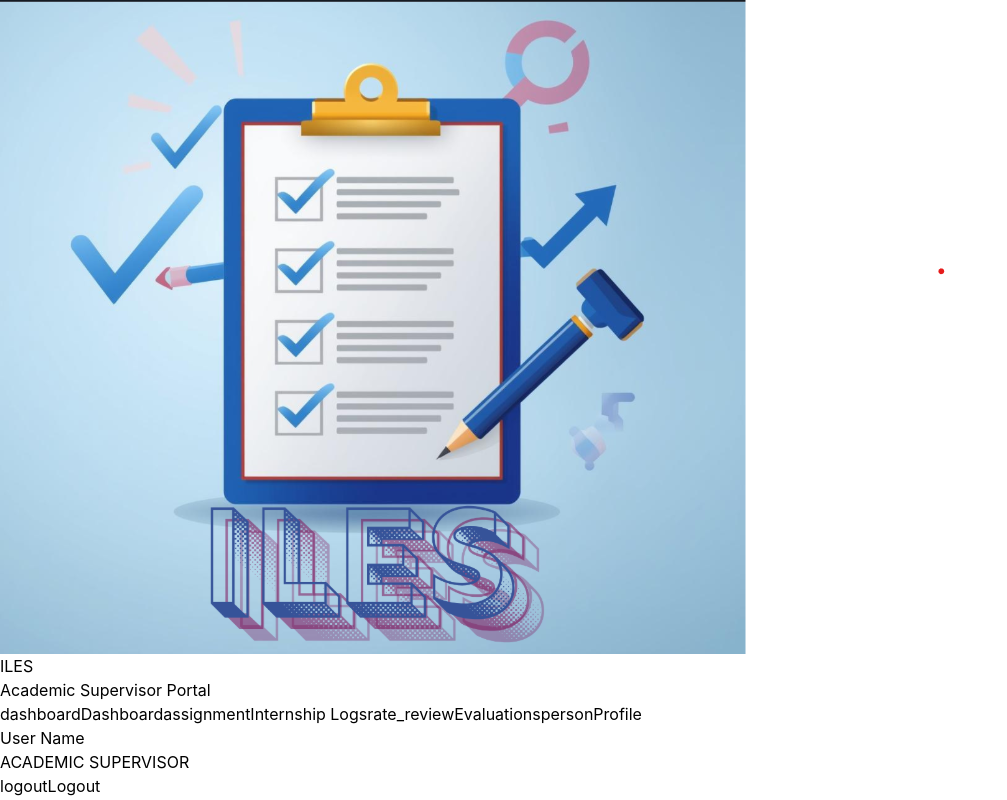
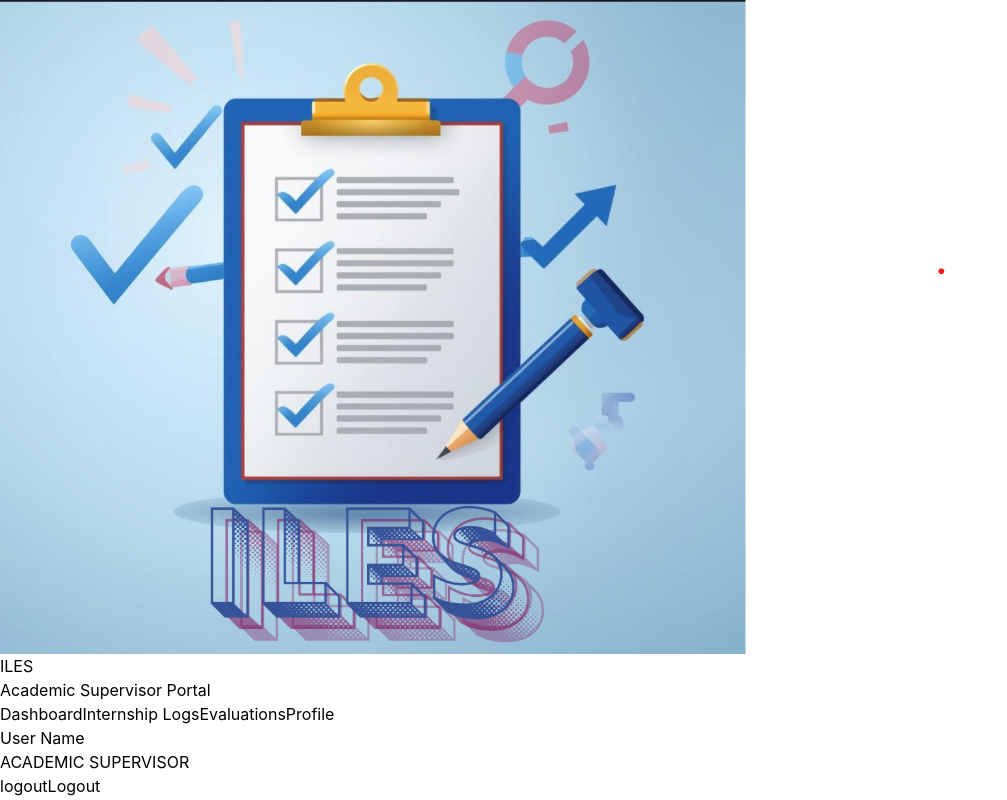
Before and after one commit to priscillanabachwa/ILES_PROJECT, a React (Vite) app in the folder frontend/: page /academic/profile in a window 1280 px wide. Shown: the top 800 px of the page, without its empty margins (0-1007 px from the left). Built offline with nearby package versions, Linux system fonts and the light colour scheme.

Commit message:
Made some changes to the AppLayout

```diff
--- a/frontend/src/components/layout/AppLayout.jsx
+++ b/frontend/src/components/layout/AppLayout.jsx
@@ -4,27 +4,27 @@ import ILESLogo from '../../assets/ILES_LOGO.png'
 
 const NAV = {
   ADMIN: [
-    { to: '/admin/dashboard',       label: 'Dashboard',       icon: 'dashboard'   },
-    { to: '/admin/logs',            label: 'Internship Logs', icon: 'assignment'  },
-    { to: '/admin/evaluations',     label: 'Evaluations',     icon: 'rate_review' },
-    { to: '/admin/profile',         label: 'Profile',         icon: 'person'      },
+    { to: '/admin/dashboard',       label: 'Dashboard'          },
+    { to: '/admin/logs',            label: 'Internship Logs'   },
+    { to: '/admin/evaluations',     label: 'Evaluations'      },
+    { to: '/admin/profile',         label: 'Profile'               },
   ],
   STUDENT: [
-    { to: '/student/dashboard',     label: 'Dashboard',       icon: 'dashboard'   },
-    { to: '/student/logs',          label: 'My Logs',         icon: 'assignment'  },
-    { to: '/student/profile',       label: 'Profile',         icon: 'person'      },
+    { to: '/student/dashboard',     label: 'Dashboard'         },
+    { to: '/student/logs',          label: 'My Logs'           },
+    { to: '/student/profile',       label: 'Profile'               },
   ],
   ACADEMIC_SUPERVISOR: [
-    { to: '/academic/dashboard',    label: 'Dashboard',       icon: 'dashboard'   },
-    { to: '/academic/logs',         label: 'Internship Logs', icon: 'assignment'  },
-    { to: '/academic/evaluations',  label: 'Evaluations',     icon: 'rate_review' },
-    { to: '/academic/profile',      label: 'Profile',         icon: 'person'      },
+    { to: '/academic/dashboard',    label: 'Dashboard'          },
+    { to: '/academic/logs',         label: 'Internship Logs'   },
+    { to: '/academic/evaluations',  label: 'Evaluations'      },
+    { to: '/academic/profile',      label: 'Profile'               },
   ],
   WORKPLACE_SUPERVISOR: [
-    { to: '/supervisor/dashboard',  label: 'Dashboard',       icon: 'dashboard'   },
-    { to: '/supervisor/reviews',    label: 'Reviews',         icon: 'rate_review' },
-    { to: '/supervisor/scores',     label: 'Scores',          icon: 'score'       },
-    { to: '/supervisor/profile',    label: 'Profile',         icon: 'person'      },
+    { to: '/supervisor/dashboard',  label: 'Dashboard'          },
+    { to: '/supervisor/reviews',    label: 'Reviews'          },
+    { to: '/supervisor/scores',     label: 'Scores'                 },
+    { to: '/supervisor/profile',    label: 'Profile'               },
   ],
 }
 
@@ -53,7 +53,7 @@ export default function AppLayout({ role = 'ADMIN' }) {
     <div className="flex min-h-screen bg-[#0f172a] text-[#e4e1ed]">
 
       {/* ── Sidebar ── */}
-      <aside className="w-64 h-screen sticky left-0 top-0 border-r border-white/10 bg-slate-900/50 backdrop-blur-xl flex flex-col py-6 overflow-hidden">
+      <aside className="w-64 h-screen sticky left-0 top-0 border-r border-white/10 bg-[#c5dff0] backdrop-blur-xl flex flex-col py-6 overflow-hidden">
 
         {/* Logo */}
 <div className="px-4 mb-8 flex items-center gap-3">
@@ -75,12 +75,12 @@ export default function AppLayout({ role = 'ADMIN' }) {
               key={to}
               to={to}
               className={({ isActive }) =>
-                `flex items-center gap-3 px-4 py-3 transition-all duration-200 ${
-                  isActive
-                    ? 'text-white bg-indigo-600/10 border-r-2 border-indigo-500 shadow-md'
-                    : 'text-slate-400 hover:text-white hover:bg-white/5'
-                }`
-              }
+  `flex items-center gap-3 px-4 py-3 transition-all duration-200 ${
+    isActive
+      ? 'text-[#0f172a] bg-white/30 border-r-2 border-[#0f172a] shadow-md'
+      : 'text-[#1a3a5c] hover:text-[#0f172a] hover:bg-white/20'
+  }`
+}
             >
               <span className="material-symbols-outlined">{icon}</span>
               {label}
@@ -91,12 +91,12 @@ export default function AppLayout({ role = 'ADMIN' }) {
         {/* User info + logout */}
         <div className="px-4 mt-auto border-t border-white/5 pt-4">
           <div className="px-4 py-2 mb-2">
-            <p className="text-sm font-medium truncate text-white">{user?.full_name}</p>
-            <p className="text-xs text-indigo-400">{role.replace('_', ' ')}</p>
+            <p className="text-sm font-medium truncate text-[#0f172a]">{user?.full_name}</p>
+            <p className="text-xs text-[#1a3a5c]">{role.replace('_', ' ')}</p>
           </div>
           <button
             onClick={handleLogout}
-            className="w-full flex items-center gap-3 px-4 py-3 text-slate-400 hover:text-red-400 transition-colors"
+            className="w-full flex items-center gap-3 px-4 py-3 text-[#1a3a5c] hover:text-red-700 transition-colors"
           >
             <span className="material-symbols-outlined">logout</span>
             Logout
```
